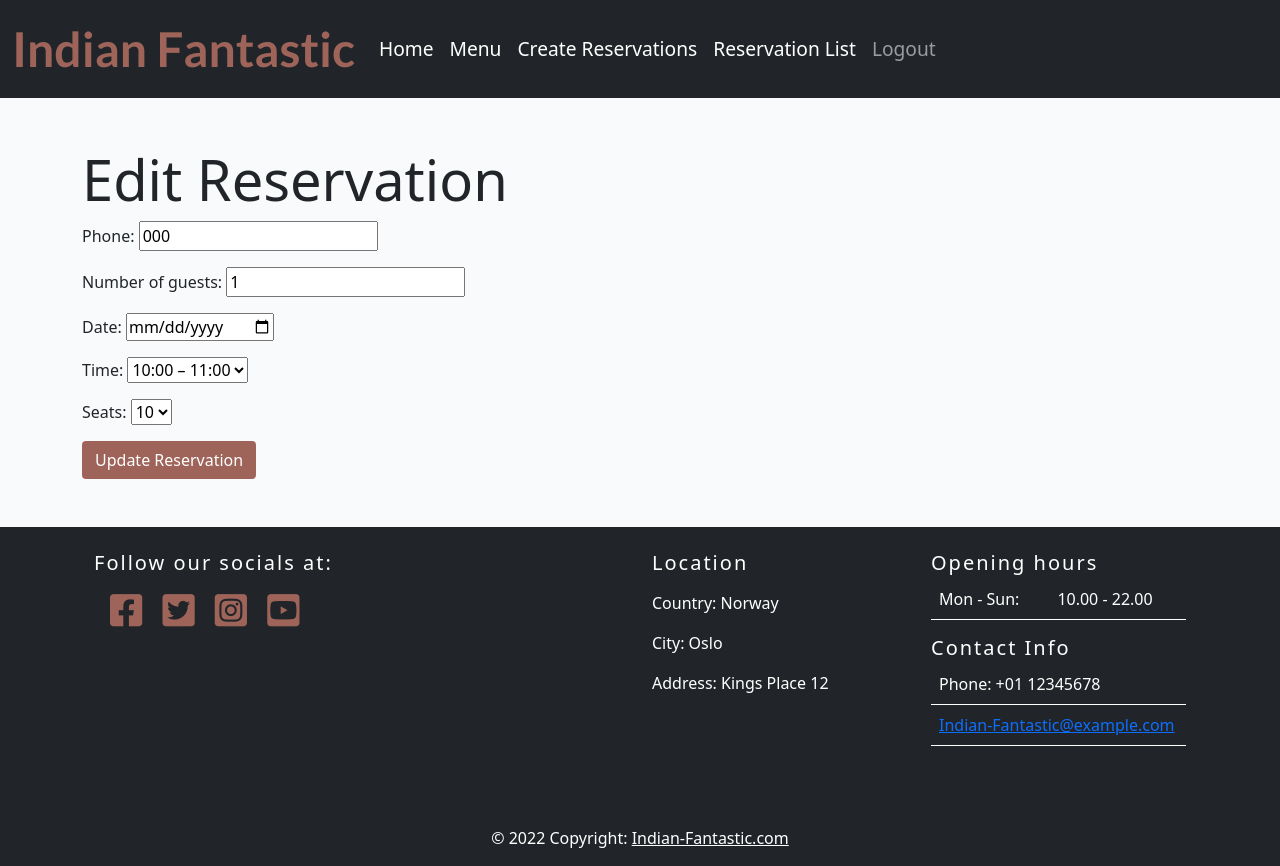
After one commit to Sajalol/Django_restaurant_proj1, a Django app: page /edit_reservation/1/ in a window 1280 px wide. The commit adds this page. Run offline with Django 3.2, Linux system fonts and the light colour scheme; a user stored in the database is signed in; tables that the repository leaves empty hold one stand-in row (values such as "Sample post"); some libraries are stand-ins or nearby versions.

Commit message:
added edit button to list view

```diff
--- a/bar/urls.py
+++ b/bar/urls.py
@@ -9,4 +9,5 @@ urlpatterns = [
     path('list_view', views.list_view, name='list'),
     path('detail_view/<reservation_id>', views.detail_view, name='detail'),
     path('delete_view/<int:reservation_id>', views.delete_view, name='delete'),
+    path('edit_reservation/<int:reservation_id>/', views.edit_reservation, name='edit_reservation'),
 ]
--- a/bar/views.py
+++ b/bar/views.py
@@ -78,3 +78,23 @@ def delete_view(request, reservation_id):
     reservation = get_object_or_404(Reservation, pk=reservation_id)
     reservation.delete()
     return redirect(reverse('list'))
+
+
+@login_required
+def edit_reservation(request, reservation_id):
+    reservation = get_object_or_404(Reservation, id=reservation_id)
+
+    if request.user != reservation.user and not request.user.is_staff:
+        raise PermissionDenied("403..You need to be the owner or staff to edit this reservation")
+
+    if request.method == 'POST':
+        form = ReserveTableForm(request.POST, instance=reservation)
+        if form.is_valid():
+            form.save()
+            messages.success(request, 'Your reservation has been updated successfully.')
+            return HttpResponseRedirect(reverse('list'))
+    else:
+        form = ReserveTableForm(instance=reservation)
+
+    context = {'form': form}
+    return render(request, 'edit_reservation.html', context)
--- /dev/null
+++ b/templates/edit_reservation.html
@@ -0,0 +1,13 @@
+{% extends "base.html" %}
+{% load bootstrap4 %}
+
+{% block content %}
+<div class="container py-5">
+    <h1 class="display-4">Edit Reservation</h1>
+    <form method="post">
+        {% csrf_token %}
+        {{ form.as_p }}
+        <button type="submit" class="btn btn-signup">Update Reservation</button>
+    </form>
+</div>
+{% endblock %}
--- a/templates/list_view.html
+++ b/templates/list_view.html
@@ -34,6 +34,9 @@
                                     data-bs-target="#modal-{{ data.id }}">
                                 Delete Reservation
                             </button>
+                            <a href="{% url 'edit_reservation' data.pk %}">
+                                <button type="button" class="btn btn-signup">Edit Reservation</button>
+                            </a>
 
                             <!-- Modal -->
                             <div class="modal fade" id="modal-{{ data.id }}" tabindex="-1"
```
